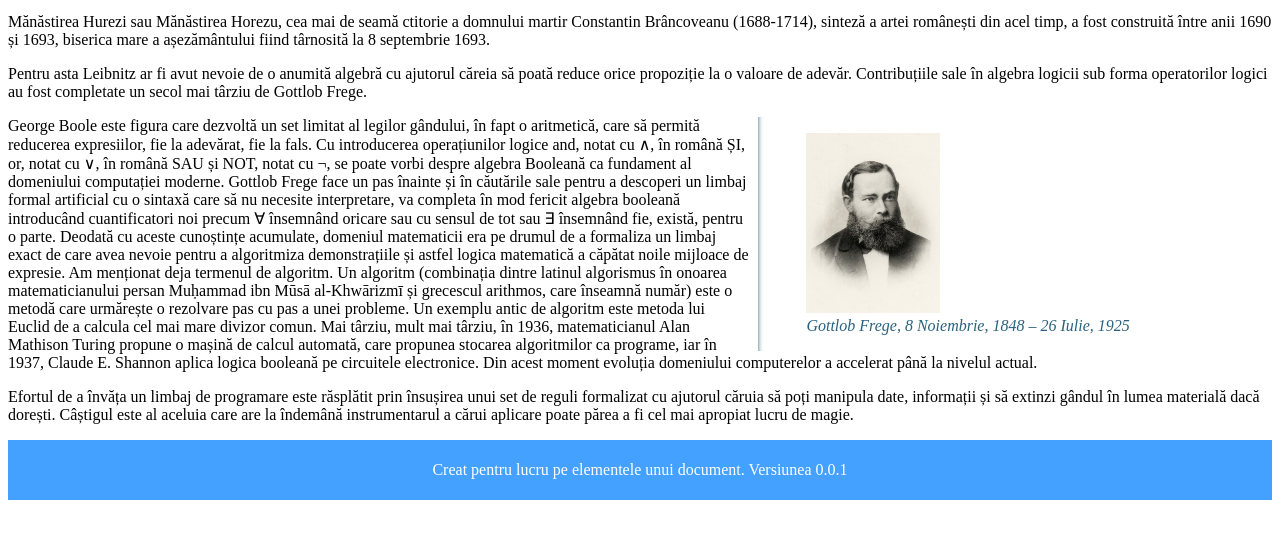
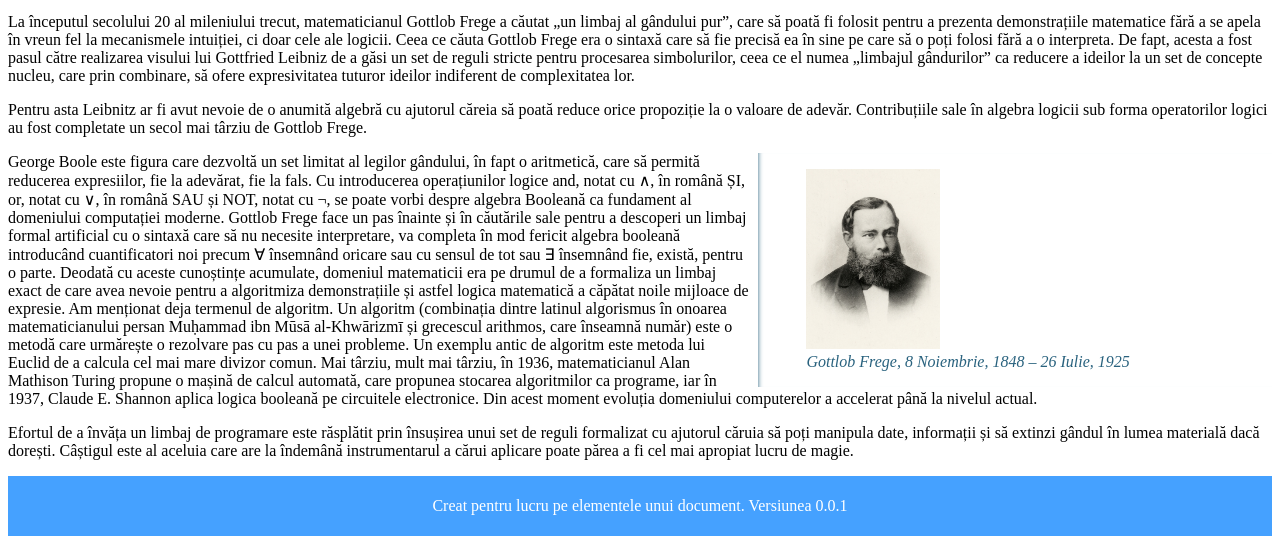
Before and after one commit to AnielaBadea/SIDIII2021, a plain HTML site: page index.html in a window 1280 px wide. Shown: the part 257-801 px from the top of the page. Drawn offline with Linux system fonts and the light colour scheme.

Commit message:
Update index.html

```diff
--- a/index.html
+++ b/index.html
@@ -89,7 +89,8 @@
         <h2>Introducere</h2>
       </hgroup>
       <p>
-        Mănăstirea Hurezi sau Mănăstirea Horezu, cea mai de seamă ctitorie a domnului martir Constantin Brâncoveanu (1688-1714), sinteză a artei românești din acel timp, a fost construită între anii 1690 și 1693, biserica mare a așezământului fiind târnosită la 8 septembrie 1693.
+        La începutul secolului 20 al mileniului trecut, matematicianul Gottlob Frege a căutat „un limbaj al gândului pur”, care să poată fi folosit pentru a prezenta demonstrațiile matematice fără a se apela în vreun fel la mecanismele intuiției, ci doar cele ale logicii. Ceea ce căuta Gottlob Frege era o sintaxă care să fie precisă ea în sine pe care să o poți folosi fără a o interpreta.
+        De fapt, acesta a fost pasul către realizarea visului lui Gottfried Leibniz de a găsi un set de reguli stricte pentru procesarea simbolurilor, ceea ce el numea „limbajul gândurilor” ca reducere a ideilor la un set de concepte nucleu, care prin combinare, să ofere expresivitatea tuturor ideilor indiferent de complexitatea lor.
       </p>
       <p>
         Pentru asta Leibnitz ar fi avut nevoie de o anumită algebră cu ajutorul căreia să poată reduce orice propoziție la o valoare de adevăr. Contribuțiile sale în algebra logicii sub forma operatorilor logici au fost completate un secol mai târziu de Gottlob Frege.
```
